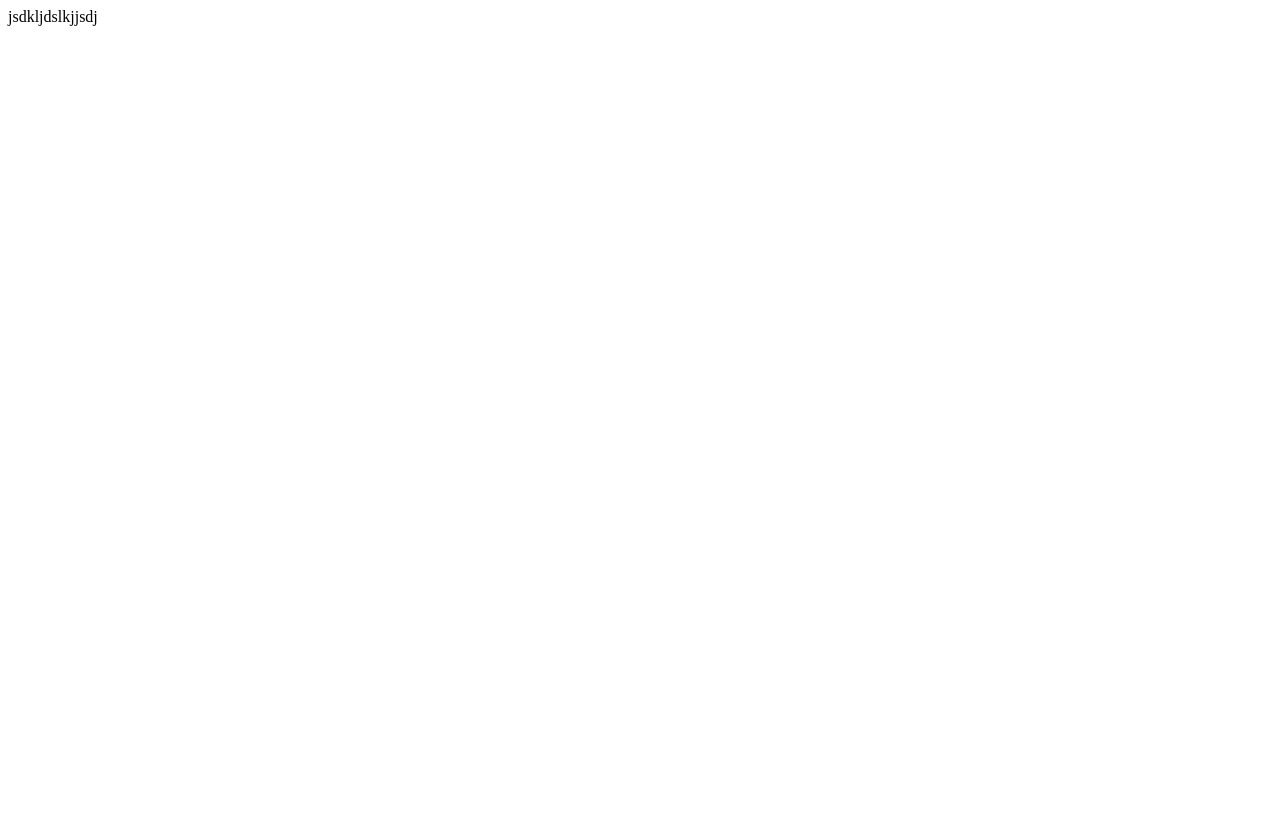
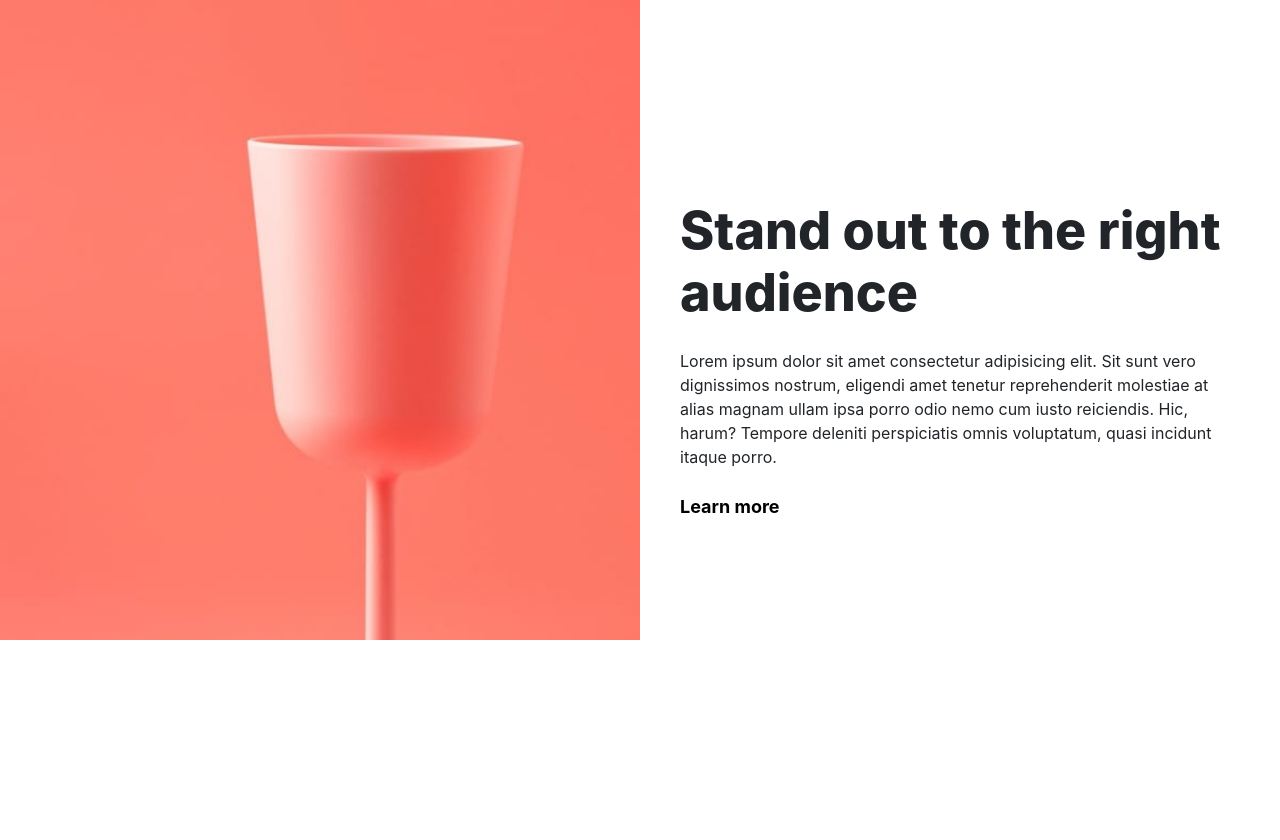
Before and after one commit to Mendiii0713/pro-stu, a plain HTML site: page index.html in a window 1280 px wide. Before the commit the page ends 800 px from the top, so only its background shows below. Drawn offline with nearby package versions, Linux system fonts and the light colour scheme.

Commit message:
Section three added

```diff
--- a/index.html
+++ b/index.html
@@ -7,11 +7,32 @@
   <link rel="icon" type="image/png" sizes="32x32" href="./images/favicon-32x32.png">
 
   <title>Frontend Mentor | Sunnyside agency landing page</title>
+  <link rel="stylesheet" href="https://cdn.jsdelivr.net/npm/bootstrap@4.6.1/dist/css/bootstrap.min.css" integrity="sha384-zCbKRCUGaJDkqS1kPbPd7TveP5iyJE0EjAuZQTgFLD2ylzuqKfdKlfG/eSrtxUkn" crossorigin="anonymous">
+  <link rel="stylesheet" href="style.css">
 
 </head>
 <body>
   <header>
-    jsdkljdslkjjsdj
+
   </header>
+  <!-- Section-Three -->
+  <section>
+    <div class="container-fluid custom-section3">
+      <div class="row custom-row-section3">
+        <div class="col-6 custom-img-section3"></div>
+        <div class="col-6 section3-content d-flex justify-content-center">
+          <div class="custom-content-section3">
+            <h1 class="custom-h1-section3">Stand out to the right audience</h1>
+            <p class="custom-p-section3 mt-4 mb-4">Lorem ipsum dolor sit amet consectetur adipisicing elit. Sit sunt vero dignissimos nostrum, eligendi amet tenetur reprehenderit molestiae at alias magnam ullam ipsa porro odio nemo cum iusto reiciendis. Hic, harum? Tempore deleniti perspiciatis omnis voluptatum, quasi incidunt itaque porro.</p>
+            <a class="custom-link" href="#">Learn more</a>
+          </div>
+
+        </div>
+      </div>
+    </div>
+  </section>
+  <script src="https://cdn.jsdelivr.net/npm/jquery@3.5.1/dist/jquery.slim.min.js" integrity="sha384-DfXdz2htPH0lsSSs5nCTpuj/zy4C+OGpamoFVy38MVBnE+IbbVYUew+OrCXaRkfj" crossorigin="anonymous"></script>
+<script src="https://cdn.jsdelivr.net/npm/popper.js@1.16.1/dist/umd/popper.min.js" integrity="sha384-9/reFTGAW83EW2RDu2S0VKaIzap3H66lZH81PoYlFhbGU+6BZp6G7niu735Sk7lN" crossorigin="anonymous"></script>
+<script src="https://cdn.jsdelivr.net/npm/bootstrap@4.6.1/dist/js/bootstrap.min.js" integrity="sha384-VHvPCCyXqtD5DqJeNxl2dtTyhF78xXNXdkwX1CZeRusQfRKp+tA7hAShOK/B/fQ2" crossorigin="anonymous"></script>
 </body>
 </html>
--- a/style.css
+++ b/style.css
@@ -0,0 +1,32 @@
+.custom-section3{
+    height: 80vh;
+}
+.custom-row-section3{
+    height: 80vh;
+}
+.custom-img-section3{
+    background-image: url("./images/desktop/image-stand-out.jpg");
+    background-repeat: no-repeat;
+    background-size: cover;
+}
+.col-6{
+    margin: 0px;
+    padding: 0px;
+}
+.section3-content{
+    height: 80vh;
+}
+.custom-content-section3{
+    height: 80vh;
+    width: 70vh;
+    margin: 200px auto;
+}
+.custom-h1-section3{
+    font-size: 52px;
+    font-weight: 800;
+}
+.custom-link{
+    color: black;
+    font-size: 18px;
+    font-weight: 700;
+}
```
